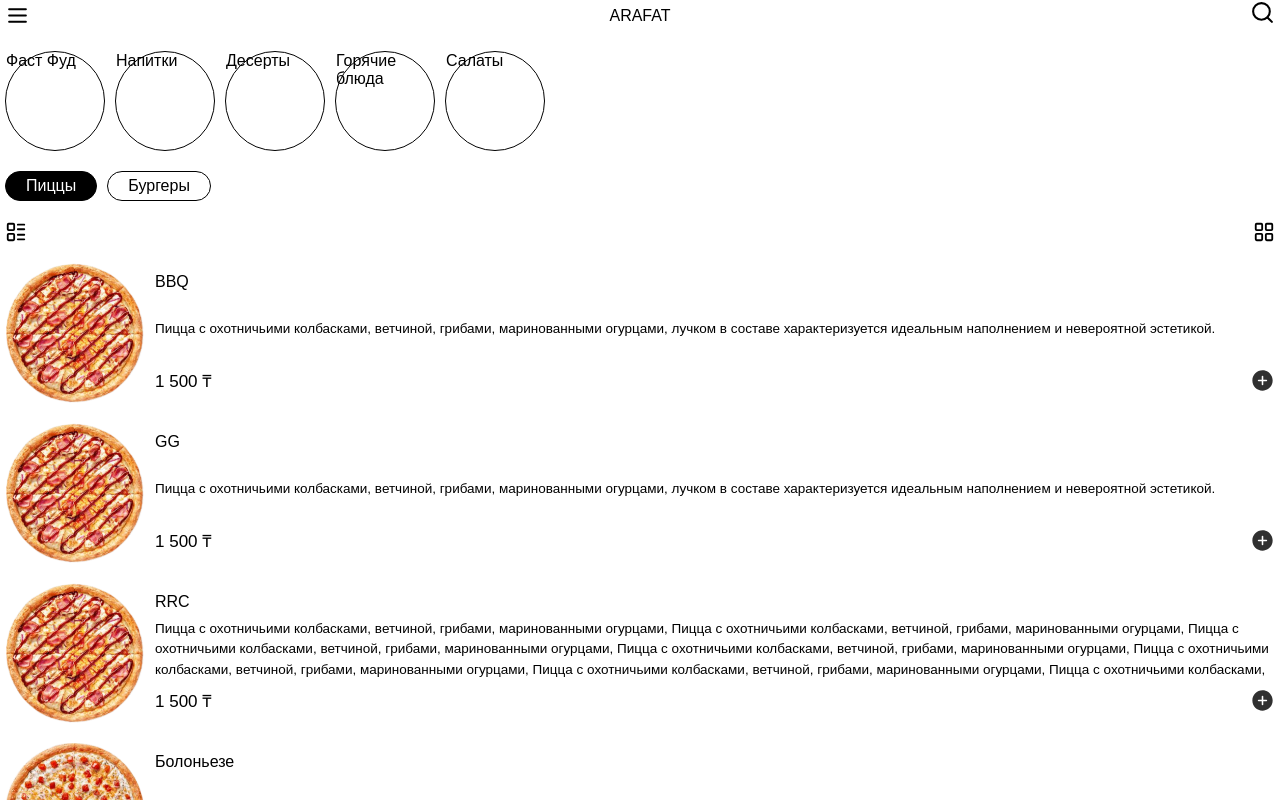
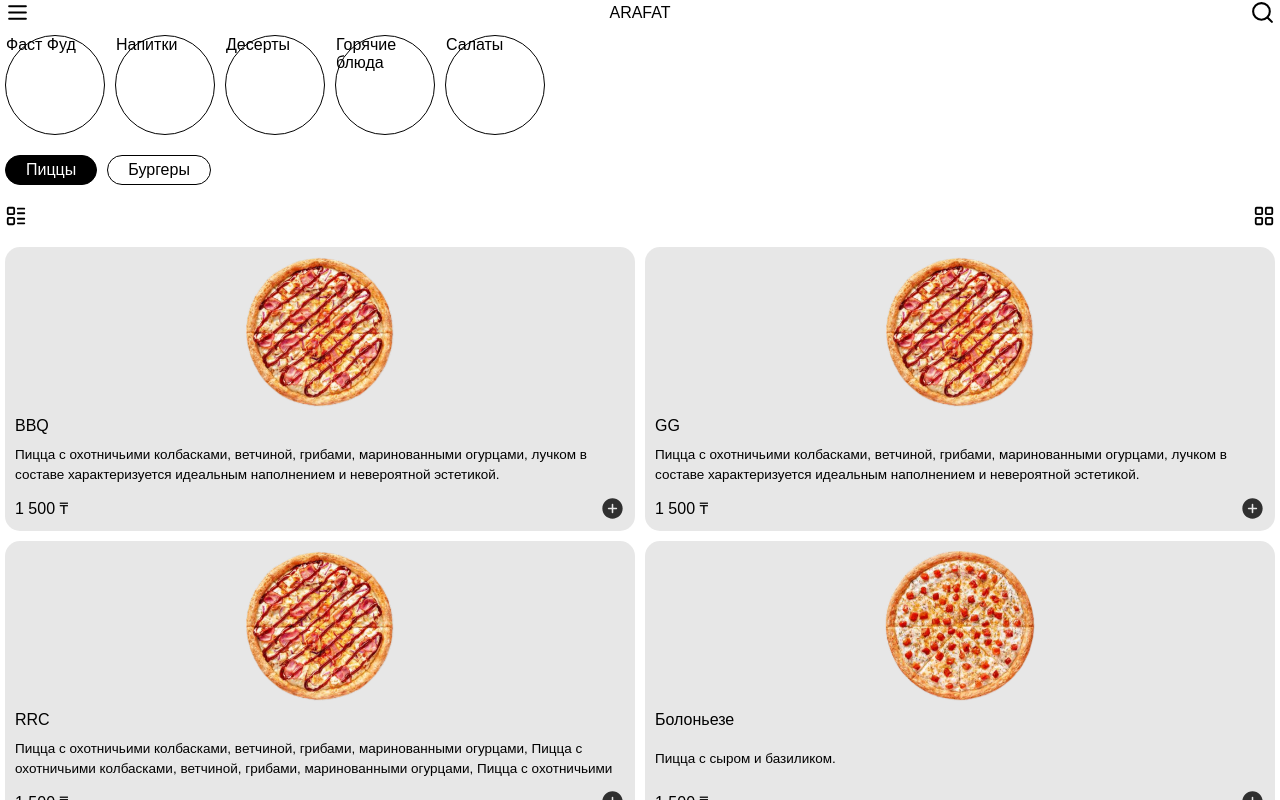
Before and after one commit to benzogang666/neiz, a React (Vite) app: page / in a window 1280 px wide. Shown: the top 800 px of the page. Built offline with nearby package versions, Linux system fonts and the light colour scheme.

Commit message:
first commit

```diff
--- a/src/components/cards/line-card/Line-Card.css
+++ b/src/components/cards/line-card/Line-Card.css
@@ -48,6 +48,7 @@
   display: grid;
   grid-auto-columns: 25px;
   grid-auto-flow: column;
+  place-items: center;
 }
 
 .l-c-quantity {
--- a/src/components/cards/row-card/Row-Card.css
+++ b/src/components/cards/row-card/Row-Card.css
@@ -9,7 +9,7 @@
   display: grid;
   gap: 10px;
   grid-auto-rows: 150px auto;
-  background: #e0e0e0;
+  background: #e7e7e7;
   border-radius: 15px;
 }
 
--- a/src/components/header/Header.jsx
+++ b/src/components/header/Header.jsx
@@ -1,20 +1,20 @@
 import "./Header.css";
 
-import { NavLink } from "react-router";
+import { useNavigate } from "react-router";
 
-import Sidebar from "../sidebar/Sidebar"
+import Sidebar from "../sidebar/Sidebar";
 
 import { LuSearch } from "react-icons/lu";
 
 const Header = () => {
+  const navigate = useNavigate();
+
   return (
     <>
       <div className="header">
         <Sidebar />
         <div className="named">ARAFAT</div>
-        <NavLink className="header-icon" to="search">
-          <LuSearch />
-        </NavLink>
+        <LuSearch className="header-icon" onClick={() => navigate("/search")} />
       </div>
     </>
   );
--- a/src/contexts/Providers.jsx
+++ b/src/contexts/Providers.jsx
@@ -1,4 +1,5 @@
 import { CartProvider } from "./cartContext/CartContext";
+import { MenuProvider } from "./menuContext/MenuContext";
 
 const BuildProviderTree = (providers) =>
   providers.reduceRight(
@@ -12,6 +13,6 @@ const BuildProviderTree = (providers) =>
     ({ children }) => <>{children}</>
   );
 
-const Providers = BuildProviderTree([CartProvider]);
+const Providers = BuildProviderTree([CartProvider, MenuProvider]);
 
 export default Providers;
--- /dev/null
+++ b/src/contexts/menuContext/MenuContext.jsx
@@ -0,0 +1,11 @@
+import menu from "../../assets/menu";
+
+import { createContext, useContext } from "react";
+
+const MenuContext = createContext();
+
+export const useMenu = () => useContext(MenuContext);
+
+export const MenuProvider = ({ children }) => {
+  return <MenuContext.Provider value={menu}>{children}</MenuContext.Provider>;
+};
--- a/src/layout/Layout.css
+++ b/src/layout/Layout.css
@@ -2,6 +2,6 @@
   min-height: 100vh;
   padding: 0 5px;
   display: grid;
-  gap: 20px;
+  gap: 10px;
   grid-auto-rows: auto 1fr auto;
 }
--- a/src/layout/Layout.jsx
+++ b/src/layout/Layout.jsx
@@ -3,7 +3,6 @@ import "./Layout.css";
 import { Outlet } from "react-router";
 
 import Header from "../components/header/Header";
-import Menu from "../pages/menu/Menu";
 
 const Layout = () => {
   return (
--- a/src/pages/cart/Cart.jsx
+++ b/src/pages/cart/Cart.jsx
@@ -1,22 +1,25 @@
 import "./Cart.css";
 
-import { IoReceipt, IoTrash } from "react-icons/io5";
+import { IoReader, IoTrash } from "react-icons/io5";
 
 import { useCart } from "../../contexts/cartContext/CartContext";
 
-import { NavLink } from "react-router";
+import { useNavigate } from "react-router";
 
 import LC from "../../components/cards/line-card/Line-Card";
 
 const Cart = () => {
   const { cart, getTotalPrice, clearCart } = useCart();
+
+  const navigate = useNavigate();
   return (
     <>
       <div className="cart">
         <div className="cart-dashboard">
-          <NavLink className="cart-device" to="/check">
-            <IoReceipt />
-          </NavLink>
+          <IoReader
+            className="cart-device"
+            onClick={() => navigate("/check")}
+          />
           <div className="cart-total-price">
             {Intl.NumberFormat("ru-Ru").format(getTotalPrice()) + " ₸"}
           </div>
--- a/src/pages/menu/Menu.css
+++ b/src/pages/menu/Menu.css
@@ -57,3 +57,13 @@
   grid-auto-flow: column;
   justify-content: space-between;
 }
+
+.navigate-cart {
+  color: #fff;
+  padding: 10px 20px;
+  background: #303030;
+  border-radius: 100px;
+  position: fixed;
+  bottom: 10px;
+  right: 10px;
+}
--- a/src/pages/menu/Menu.jsx
+++ b/src/pages/menu/Menu.jsx
@@ -1,8 +1,10 @@
 import "./Menu.css";
 
-import menu from "../../assets/menu";
+import { useCart } from "../../contexts/cartContext/CartContext";
+import { useMenu } from "../../contexts/menuContext/MenuContext";
 
 import { useState } from "react";
+import { NavLink } from "react-router";
 
 import { LuLayoutGrid, LuLayoutList } from "react-icons/lu";
 
@@ -10,12 +12,15 @@ import CC from "../../components/cards/col-card/Col-Card";
 import RC from "../../components/cards/row-card/Row-Card";
 
 const Menu = () => {
-  const [activeCategory, setActiveCategory] = useState(menu.categories[0]);
-  const [activeSubcategory, setActiveSubcategory] = useState(
-    activeCategory.subcategories[0]
+  const { getTotalPrice } = useCart();
+  const menu = useMenu();
+
+  const [isCategory, setIsCategory] = useState(menu.categories[0]);
+  const [isSubCategory, setIsSubCategory] = useState(
+    isCategory.subcategories[0]
   );
 
-  const [view, setView] = useState("col");
+  const [view, setView] = useState("row");
 
   return (
     <>
@@ -25,8 +30,8 @@ const Menu = () => {
             <div
               key={line.slug}
               onClick={() => {
-                setActiveCategory(line);
-                setActiveSubcategory(line.subcategories[0]);
+                setIsCategory(line);
+                setIsSubCategory(line.subcategories[0]);
               }}
               className="category"
             >
@@ -36,14 +41,12 @@ const Menu = () => {
         </div>
 
         <div className="sub-categories">
-          {activeCategory.subcategories.map((line) => (
+          {isCategory.subcategories.map((line) => (
             <div
               className={`sub-category ${
-                activeSubcategory.slug === line.slug
-                  ? "active-sub-category"
-                  : ""
+                isSubCategory.slug === line.slug ? "active-sub-category" : ""
               }`}
-              onClick={() => setActiveSubcategory(line)}
+              onClick={() => setIsSubCategory(line)}
               key={line.slug}
             >
               {line.name}
@@ -59,12 +62,18 @@ const Menu = () => {
 
           <div className="reservoir-cards">
             {view === "col" ? (
-              <CC round={activeSubcategory.items} />
+              <CC round={isSubCategory.items} />
             ) : (
-              <RC round={activeSubcategory.items} />
+              <RC round={isSubCategory.items} />
             )}
           </div>
         </div>
+
+        {getTotalPrice() > 0 && (
+          <NavLink className="navigate-cart" to="/cart">
+            {`${Intl.NumberFormat("ru-RU").format(getTotalPrice())} ₸`}
+          </NavLink>
+        )}
       </div>
     </>
   );
```
